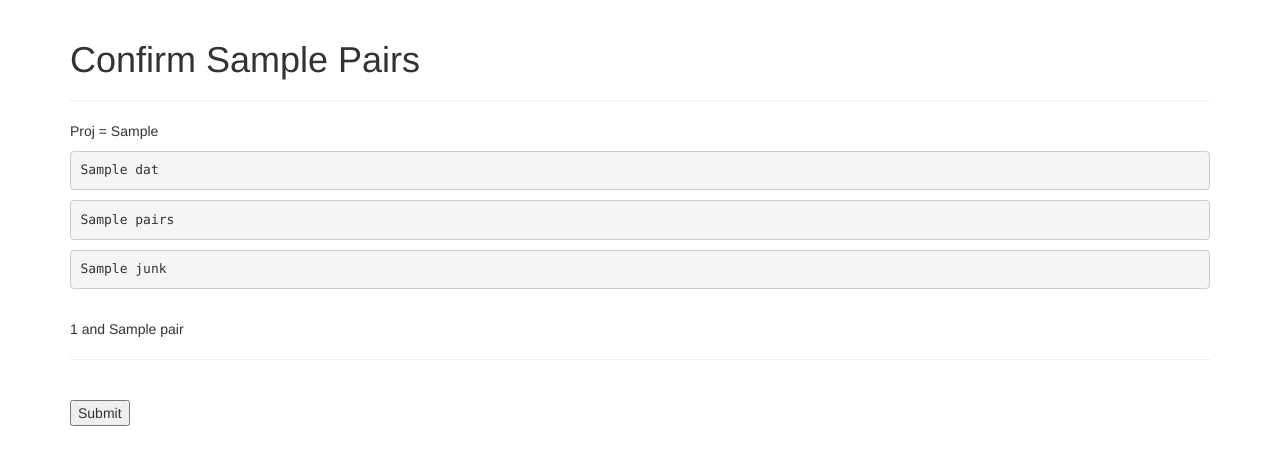
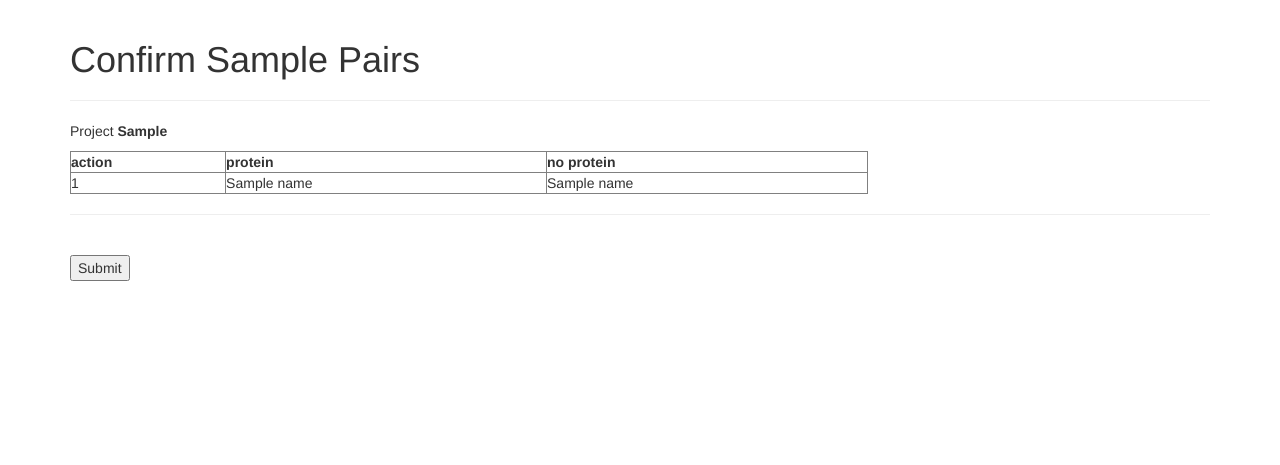
Before and after one commit to pharmbio/declis, a Flask app: template app/reg/templates/rod_check.html in a window 1280 px wide. Shown: the part 52-517 px from the top of the page. Run offline with Flask 2, Linux system fonts and the light colour scheme; tables that the repository leaves empty hold one stand-in row (values such as "Sample post"); the template is opened without the code that fills it: values that come from a table or form of the project are taken from there, most other values are stand-ins (such as "Sample title", 1, 10 or a date in 2020); some libraries are stand-ins or nearby versions.

Commit message:
rod poc 2

```diff
--- a/app/reg/templates/rod_check.html
+++ b/app/reg/templates/rod_check.html
@@ -5,20 +5,32 @@
     <h1>Confirm Sample Pairs</h1>
     <hr>
     {% if proj %}
-        <p>{{ "Proj = {}".format(proj.proj) }}</p>
+        <p>Project <b>{{ proj.proj }}</b></p>
     {% endif %}
+    <!--
     {% if dat %}
         <pre>{{ dat }}</pre>
     {% endif %}
     {% if pairs %}
         <pre>{{ pairs }}</pre>
     {% endif %}
-    {% if junk %}
-        <pre>{{ junk }}</pre>
-    {% endif %}
-    {% for p in pairs %}
-        <br>{{ "{} and {}".format(p[0],p[1]) }}
-    {% endfor %}
+    -->
+
+    <table border=1 cellspacing=30 width="70%">
+        <tr>
+            <th>action</th>
+            <th>protein</th>
+            <th>no protein</th>
+        </tr>
+        {% for p in pairs %}
+        <tr>
+            <td>{{ p[0] }}</td>
+            <td>{{ p[1][1] }}</td>
+            <td>{{ p[2][1] }}</td>
+        </tr>
+        {% endfor %}
+    </table>
+
     <hr><br>
     <div class="row">
         <div class="col-md-4">
```
Also changed, not shown: app/reg/routes.py (+6 -5 lines).
